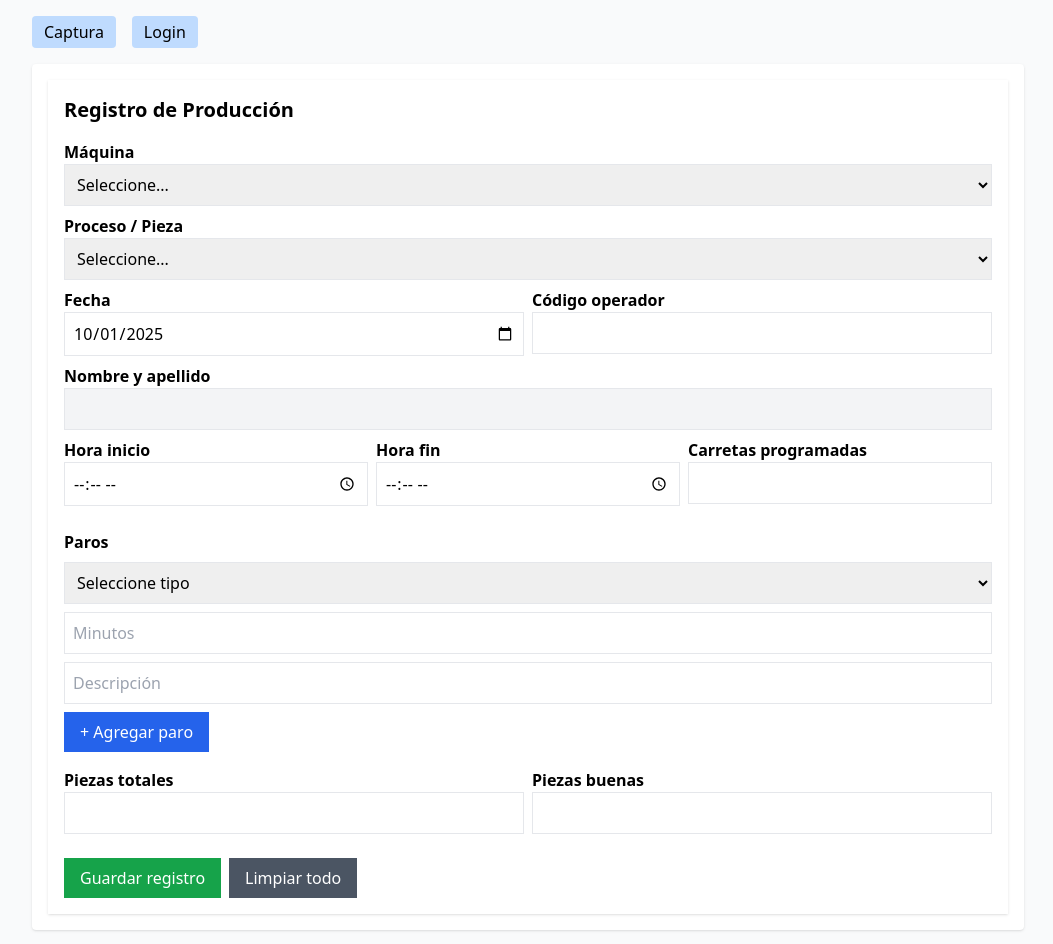
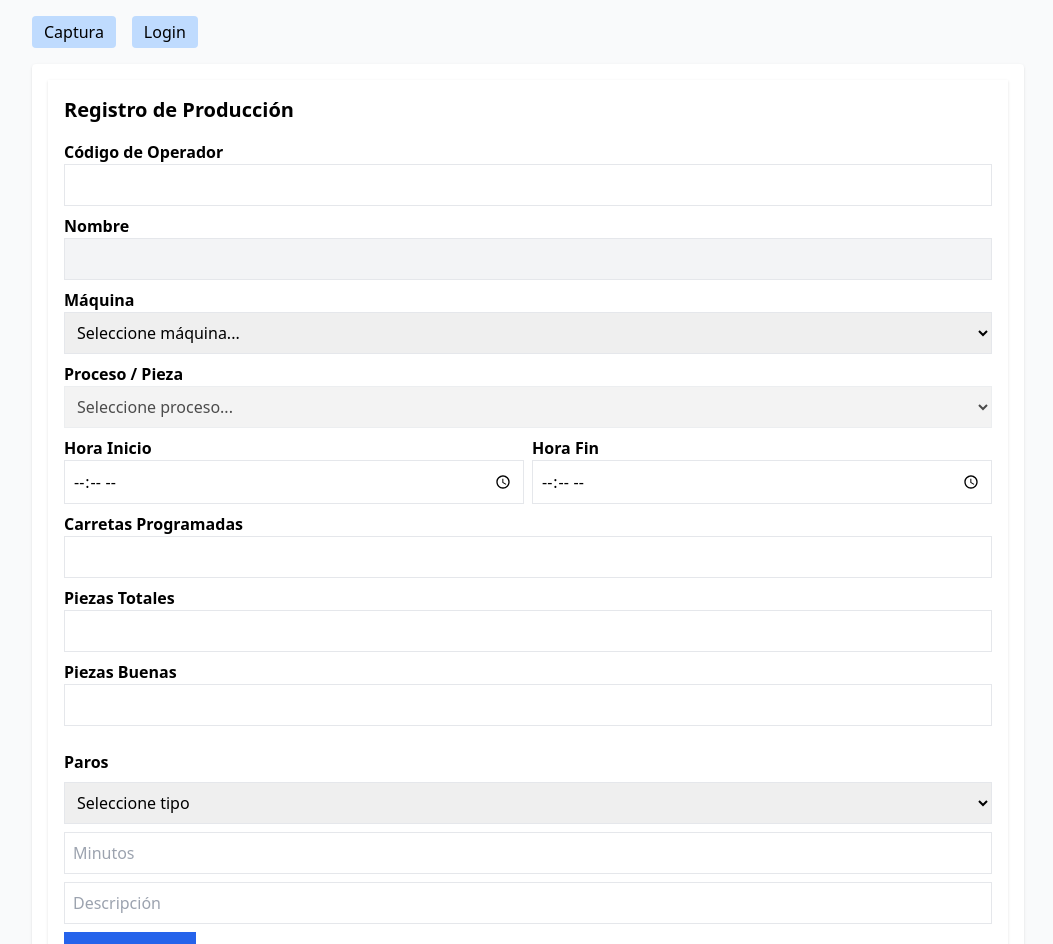
Before and after one commit to TransmetalAG/OEE-V2, a React (Vite) app: page / in a window 1280 px wide. Shown: the top 944 px of the page, without its empty margins (112-1165 px from the left). Built offline with nearby package versions, Linux system fonts and the light colour scheme.

Commit message:
Update Captura.jsx

```diff
--- a/src/components/Captura.jsx
+++ b/src/components/Captura.jsx
@@ -8,7 +8,6 @@
     nombre: "",
     maquina: "",
     proceso: "",
-    fecha: new Date().toISOString().slice(0, 10),
     inicio: "",
     fin: "",
     carretas: "",
@@ -23,10 +22,12 @@
     descripcion: "",
   });
 
+  // Cambios generales
   const handleChange = (e) => {
     setForm({ ...form, [e.target.name]: e.target.value });
   };
 
+  // Buscar operador por código
   const handleCodigo = (e) => {
     const codigo = e.target.value;
     const op = operadores.find((o) => o.codigo === codigo);
@@ -37,6 +38,7 @@
     });
   };
 
+  // Agregar paro
   const agregarParo = () => {
     if (!nuevoParo.tipo || !nuevoParo.minutos || !nuevoParo.descripcion) {
       alert("Debes completar tipo, minutos y descripción del paro.");
@@ -46,15 +48,13 @@
     setNuevoParo({ tipo: "", minutos: "", descripcion: "" });
   };
 
+  // Eliminar paro
   const eliminarParo = (i) => {
     setForm({ ...form, paros: form.paros.filter((_, idx) => idx !== i) });
   };
 
+  // Guardar en localStorage
   const guardar = () => {
-    if (!form.maquina || !form.proceso) {
-      alert("Debes seleccionar máquina y proceso.");
-      return;
-    }
     const registros = JSON.parse(localStorage.getItem("registros") || "[]");
     registros.push(form);
     localStorage.setItem("registros", JSON.stringify(registros));
@@ -64,7 +64,6 @@
       nombre: "",
       maquina: "",
       proceso: "",
-      fecha: new Date().toISOString().slice(0, 10),
       inicio: "",
       fin: "",
       carretas: "",
@@ -78,15 +77,33 @@
     <div className="p-4 bg-white shadow">
       <h2 className="text-xl font-bold mb-4">Registro de Producción</h2>
 
-      {/* Máquina */}
+      {/* Código operador */}
+      <label className="block font-semibold">Código de Operador</label>
+      <input
+        type="text"
+        name="codigo"
+        value={form.codigo}
+        onChange={handleCodigo}
+        className="border p-2 w-full mb-2 rounded-none"
+      />
+
+      <label className="block font-semibold">Nombre</label>
+      <input
+        type="text"
+        value={form.nombre}
+        disabled
+        className="border p-2 w-full mb-2 bg-gray-100 rounded-none"
+      />
+
+      {/* Menú 1: Máquina */}
       <label className="block font-semibold">Máquina</label>
       <select
         name="maquina"
         value={form.maquina}
-        onChange={handleChange}
+        onChange={(e) => setForm({ ...form, maquina: e.target.value, proceso: "" })}
         className="border p-2 w-full mb-2 rounded-none"
       >
-        <option value="">Seleccione...</option>
+        <option value="">Seleccione máquina...</option>
         {[...new Set(catalogo.map((m) => m.maquina))].map((maq, i) => (
           <option key={i} value={maq}>
             {maq}
@@ -94,15 +111,16 @@
         ))}
       </select>
 
-      {/* Proceso */}
+      {/* Menú 2: Proceso / Pieza */}
       <label className="block font-semibold">Proceso / Pieza</label>
       <select
         name="proceso"
         value={form.proceso}
         onChange={handleChange}
         className="border p-2 w-full mb-2 rounded-none"
+        disabled={!form.maquina}
       >
-        <option value="">Seleccione...</option>
+        <option value="">Seleccione proceso...</option>
         {catalogo
           .filter((m) => m.maquina === form.maquina)
           .map((m, i) => (
@@ -112,42 +130,10 @@
           ))}
       </select>
 
-      {/* Fecha y Operador */}
+      {/* Horarios */}
       <div className="flex gap-2">
         <div className="flex-1">
-          <label className="block font-semibold">Fecha</label>
-          <input
-            type="date"
-            name="fecha"
-            value={form.fecha}
-            onChange={handleChange}
-            className="border p-2 w-full mb-2 rounded-none"
-          />
-        </div>
-        <div className="flex-1">
-          <label className="block font-semibold">Código operador</label>
-          <input
-            type="text"
-            name="codigo"
-            value={form.codigo}
-            onChange={handleCodigo}
-            className="border p-2 w-full mb-2 rounded-none"
-          />
-        </div>
-      </div>
-
-      <label className="block font-semibold">Nombre y apellido</label>
-      <input
-        type="text"
-        value={form.nombre}
-        disabled
-        className="border p-2 w-full mb-2 bg-gray-100 rounded-none"
-      />
-
-      {/* Horas */}
-      <div className="flex gap-2">
-        <div className="flex-1">
-          <label className="block font-semibold">Hora inicio</label>
+          <label className="block font-semibold">Hora Inicio</label>
           <input
             type="time"
             name="inicio"
@@ -157,7 +143,7 @@
           />
         </div>
         <div className="flex-1">
-          <label className="block font-semibold">Hora fin</label>
+          <label className="block font-semibold">Hora Fin</label>
           <input
             type="time"
             name="fin"
@@ -166,8 +152,10 @@
             className="border p-2 w-full mb-2 rounded-none"
           />
         </div>
-        <div className="flex-1">
-          <label className="block font-semibold">Carretas programadas</label>
+      </div>
+
+      {/* Carretas */}
+      <label className="block font-semibold">Carretas Programadas</label>
       <input
         type="number"
         name="carretas"
@@ -175,8 +163,25 @@
         onChange={handleChange}
         className="border p-2 w-full mb-2 rounded-none"
       />
-        </div>
-      </div>
+
+      {/* Piezas */}
+      <label className="block font-semibold">Piezas Totales</label>
+      <input
+        type="number"
+        name="piezasTotales"
+        value={form.piezasTotales}
+        onChange={handleChange}
+        className="border p-2 w-full mb-2 rounded-none"
+      />
+
+      <label className="block font-semibold">Piezas Buenas</label>
+      <input
+        type="number"
+        name="piezasBuenas"
+        value={form.piezasBuenas}
+        onChange={handleChange}
+        className="border p-2 w-full mb-2 rounded-none"
+      />
 
       {/* Paros */}
       <div className="mt-4">
@@ -196,39 +201,32 @@
           type="number"
           placeholder="Minutos"
           value={nuevoParo.minutos}
-          onChange={(e) =>
-            setNuevoParo({ ...nuevoParo, minutos: e.target.value })
-          }
+          onChange={(e) => setNuevoParo({ ...nuevoParo, minutos: e.target.value })}
           className="border p-2 w-full mb-2 rounded-none"
         />
         <input
           type="text"
           placeholder="Descripción"
           value={nuevoParo.descripcion}
-          onChange={(e) =>
-            setNuevoParo({ ...nuevoParo, descripcion: e.target.value })
-          }
+          onChange={(e) => setNuevoParo({ ...nuevoParo, descripcion: e.target.value })}
           className="border p-2 w-full mb-2 rounded-none"
         />
         <button
           onClick={agregarParo}
-          className="bg-blue-600 text-white px-4 py-2 mb-2"
+          className="bg-blue-600 text-white px-4 py-2 rounded-none"
         >
-          + Agregar paro
+          Agregar paro
         </button>
 
         <ul className="mt-2">
           {form.paros.map((p, i) => (
-            <li
-              key={i}
-              className="flex justify-between items-center border p-2 mb-1"
-            >
+            <li key={i} className="flex justify-between items-center border p-2 mb-1 rounded-none">
               <span>
                 {p.tipo} - {p.minutos} min - {p.descripcion}
               </span>
               <button
                 onClick={() => eliminarParo(i)}
-                className="bg-red-600 text-white px-2 py-1"
+                className="bg-red-600 text-white px-2 py-1 rounded-none"
               >
                 Eliminar
               </button>
@@ -237,59 +235,13 @@
         </ul>
       </div>
 
-      {/* Piezas */}
-      <div className="flex gap-2">
-        <div className="flex-1">
-          <label className="block font-semibold">Piezas totales</label>
-          <input
-            type="number"
-            name="piezasTotales"
-            value={form.piezasTotales}
-            onChange={handleChange}
-            className="border p-2 w-full mb-2 rounded-none"
-          />
-        </div>
-        <div className="flex-1">
-          <label className="block font-semibold">Piezas buenas</label>
-          <input
-            type="number"
-            name="piezasBuenas"
-            value={form.piezasBuenas}
-            onChange={handleChange}
-            className="border p-2 w-full mb-2 rounded-none"
-          />
-        </div>
-      </div>
-
-      {/* Botones */}
-      <div className="flex gap-2 mt-4">
+      {/* Botón Guardar */}
       <button
         onClick={guardar}
-          className="bg-green-600 text-white px-4 py-2"
+        className="bg-green-600 text-white px-4 py-2 rounded-none mt-4"
       >
-          Guardar registro
+        Guardar Registro
       </button>
-        <button
-          onClick={() =>
-            setForm({
-              codigo: "",
-              nombre: "",
-              maquina: "",
-              proceso: "",
-              fecha: new Date().toISOString().slice(0, 10),
-              inicio: "",
-              fin: "",
-              carretas: "",
-              piezasTotales: "",
-              piezasBuenas: "",
-              paros: [],
-            })
-          }
-          className="bg-gray-600 text-white px-4 py-2"
-        >
-          Limpiar todo
-        </button>
-      </div>
     </div>
   );
 }
```
Lines whose indentation alone changed are shown as unchanged.
